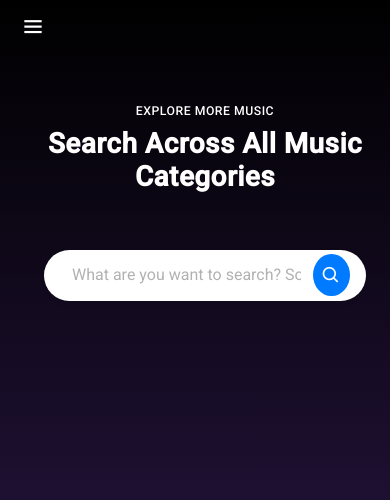
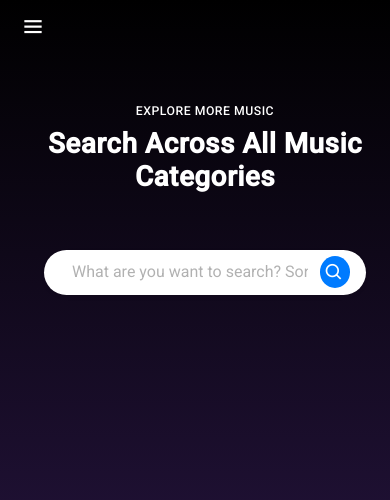
Before and after one commit to rfhaya/app_music, a Flask app: page /search in a window 390 px wide. Shown: the top 500 px of the page. Run offline with Flask 3, Linux system fonts and the light colour scheme; parts of the project's set-up code (start-up, migrations or seed data) failed here and were passed over; some libraries are stand-ins or nearby versions.

Commit message:
perubahan

```diff
--- a/templates/search_result.html
+++ b/templates/search_result.html
@@ -21,6 +21,34 @@
 	<link href="{{ url_for('static', filename='assets/css/icons.css') }}" rel="stylesheet">
 	<!-- Theme Style CSS -->
 	<link rel="stylesheet" href="{{ url_for('static', filename='assets/css/header-colors.css') }}" />
+
+	<style>
+		@media (max-width: 768px) {
+  .col-lg-4 > h5:first-of-type {
+    padding-top: 2rem !important;
+  }
+}
+
+@media (max-width: 768px) {
+  #btnsearch {
+    width: 34px !important;
+    height: 32px !important;
+    border-radius: 50% !important;
+    padding: 0 !important;
+    line-height: 1 !important;
+    display: flex;
+    align-items: center;
+    justify-content: center;
+  }
+
+  #btnsearch i {
+    font-size: 18px;
+    color: white;
+    transform: translateX(2px);
+  }
+}
+
+	</style>
 </head>
 
 <body>
@@ -138,7 +166,7 @@
 							<input type="text" name="q" class="form-control border-0"
 								placeholder="What are you want to search? Songs? an Artists? or a Genre?"
 								value="{{ query }}" required>
-							<button type="submit" class="btn p-0 d-flex align-items-center justify-content-center"
+							<button type="submit" id="btnsearch" class="btn p-0 d-flex align-items-center justify-content-center"
 								style="width: 42px; height: 42px; border-radius: 50%; background-color: #007bff;">
 								<i class="bx bx-search"
 									style="font-size: 20px; transform: translateX(2px); color: white;"></i>
```
